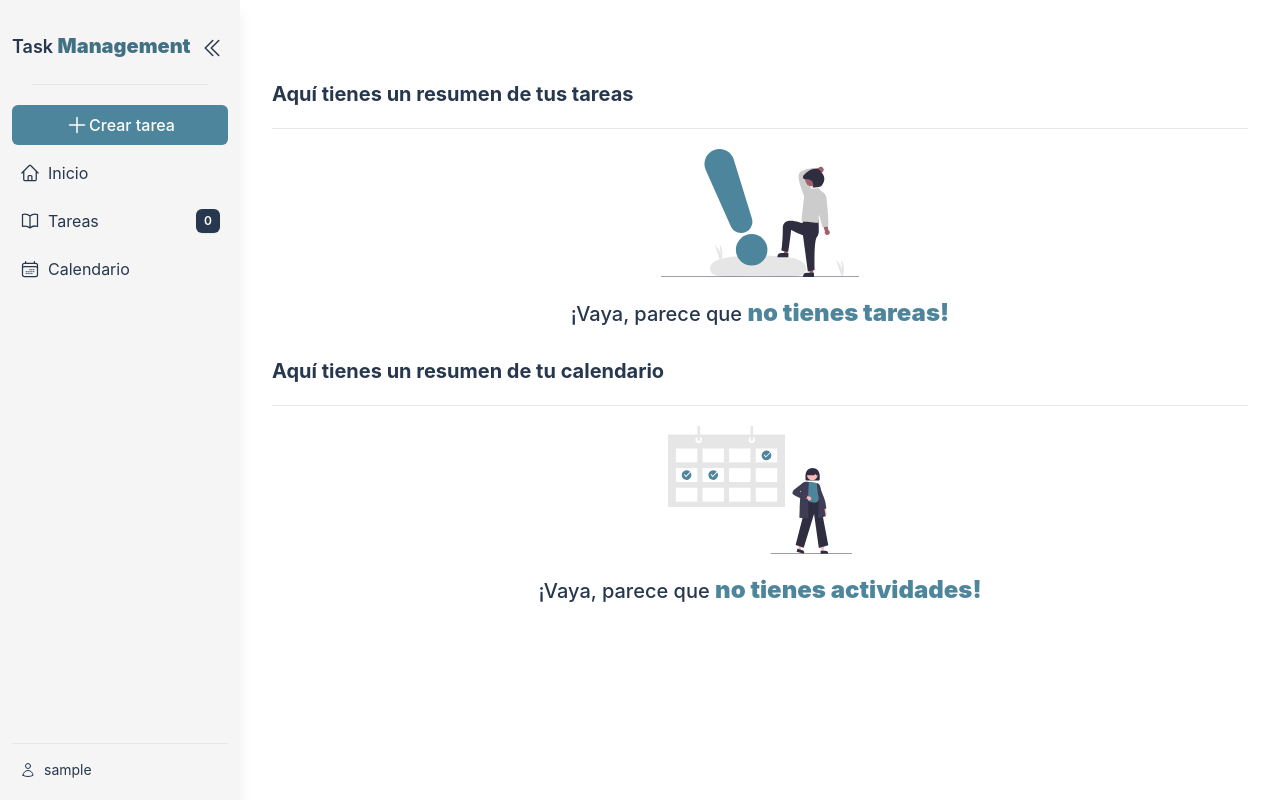
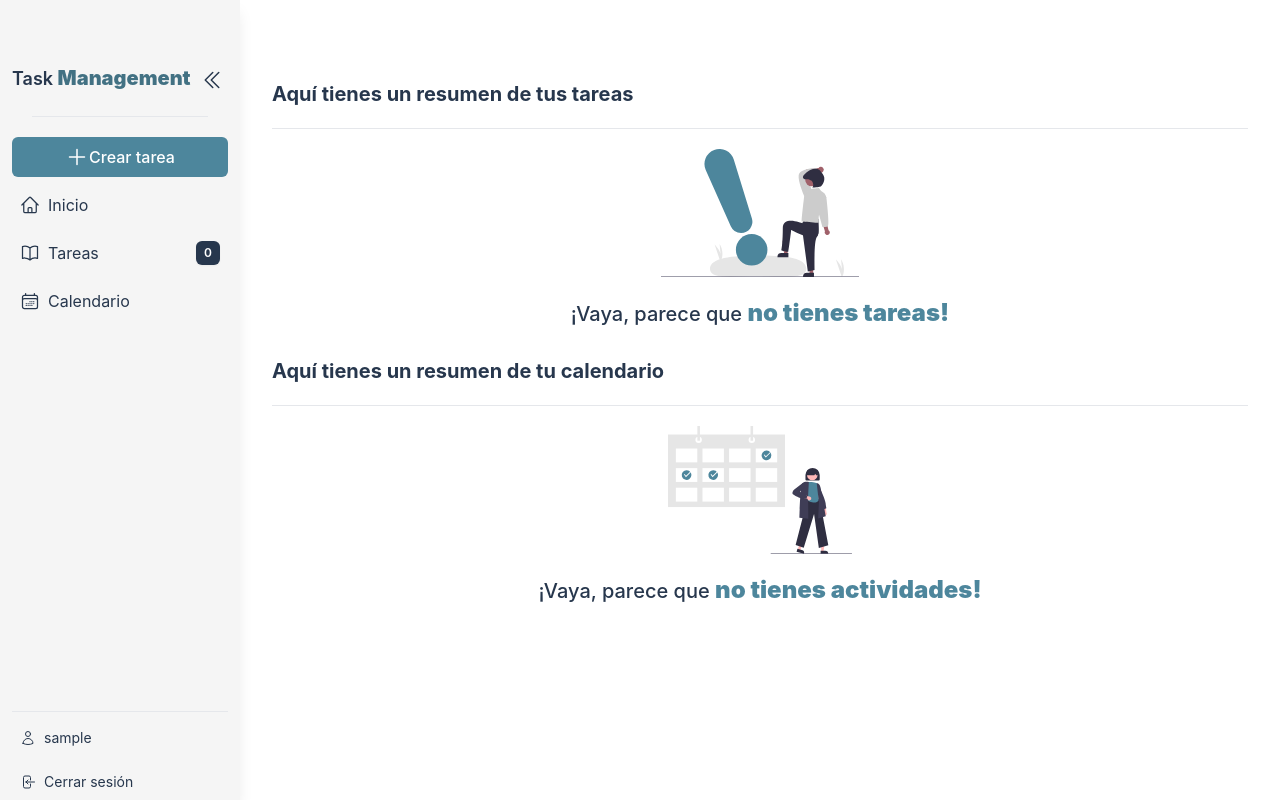
Before and after one commit to kelvincedcas/django-TasksManagement, a Django app: page / in a window 1280 px wide. Run offline with Django 5.2, Linux system fonts and the light colour scheme; the visitor is signed in with stand-in values (Sample User, id 1); data that the repository does not hold is empty; style sheets or scripts are compiled from the project's sources; some libraries are stand-ins or nearby versions; some web fonts are replaced.

Commit message:
Arreglo padding 5

```diff
--- a/tasks/templates/base.html
+++ b/tasks/templates/base.html
@@ -14,7 +14,7 @@
         <aside id="sidebar" class="hidden sm:flex fixed bg-neutral-100 h-screen min-w-60 shadow-lg px-3 py-[100px] sm:py-8 transition-all duration-500">
             <nav class="w-full text-dark h-screen flex flex-col justify-between">
                 <div>
-                    <div class="flex justify-between">
+                    <div class="flex justify-between mt-20 sm:mt-8">
                         <p class="text-lg font-semibold text-dark">Task <span class="text-xl font-black text-primary-hover">Management</span></p>
                         <button id="close_sidebar" class="p-1 rounded-md hover:bg-neutral-200 transition-all">
                             <svg xmlns="http://www.w3.org/2000/svg" fill="none" viewBox="0 0 24 24" stroke-width="1.5" stroke="currentColor" class="size-6">
@@ -57,7 +57,7 @@
                         </li>
                     </ul>
                 </div>
-                <ul class="text-sm flex flex-col gap-2">
+                <ul class="text-sm flex flex-col gap-2 mb-20 sm:mb-8">
                     <hr>
                     {% if user.is_authenticated %}
                     <li class= "rounded-lg hover:bg-neutral-200 hover:text-dark hover:font-semibold transition-all">
```
